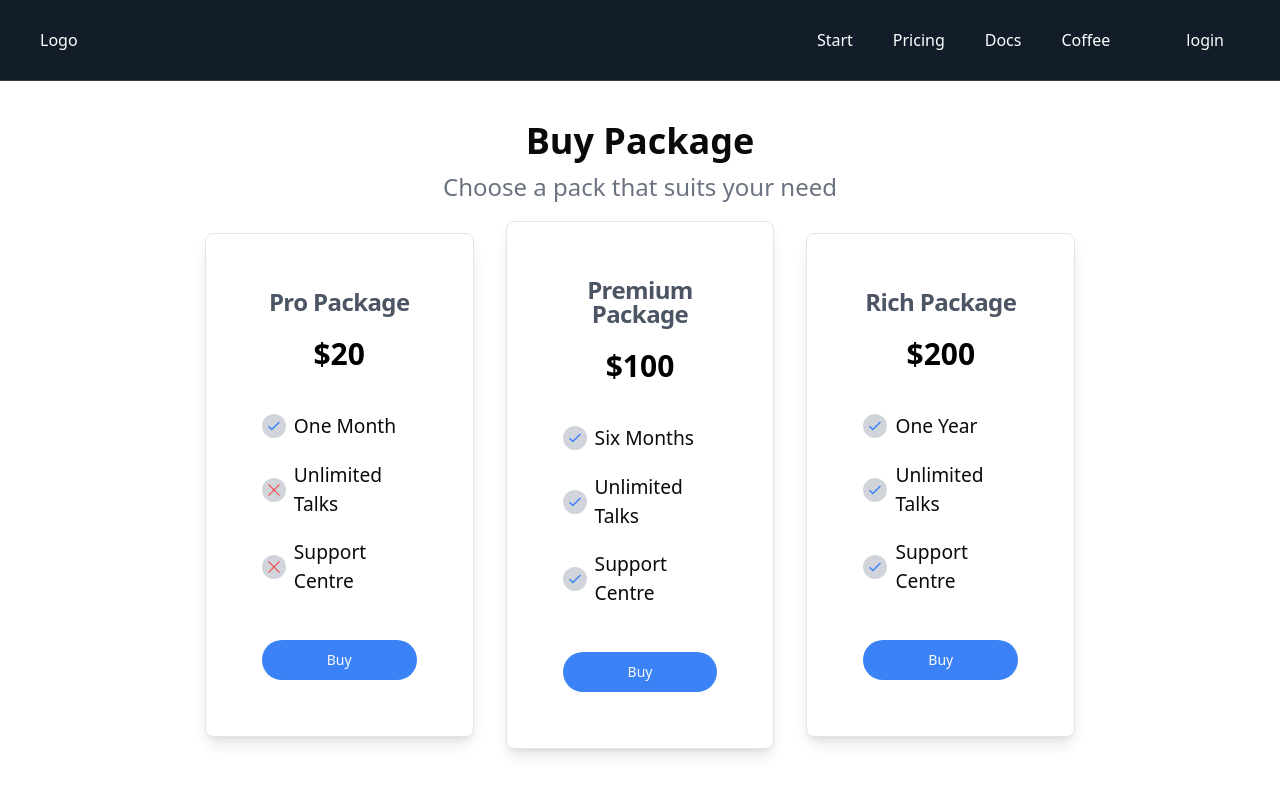
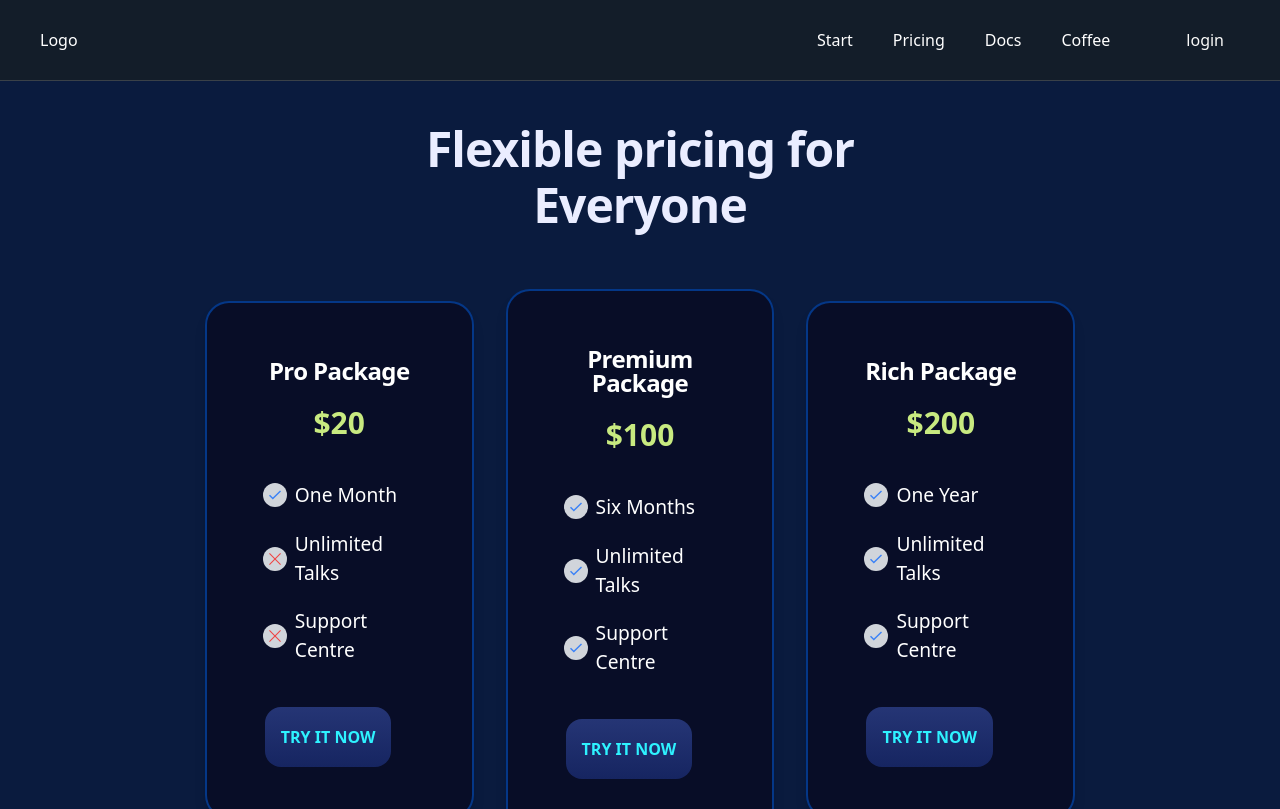
Before and after one commit to Dilippurohit47/Ai-Based-English-learning-App, a Next.js app: page /pricing in a window 1280 px wide. Built offline with nearby package versions, Linux system fonts and the light colour scheme; no server answers; the database is empty.

Commit message:
pricing page change

```diff
--- a/src/app/api/webhooks/user/route.ts
+++ b/src/app/api/webhooks/user/route.ts
@@ -8,9 +8,7 @@ const webhookSecret = process.env.NEXT_PUBLIC_WEBHOOK_SECRET || "";
 
 async function handler(request: Request) {
   const payload = await request.json();
-
   const headersList = headers();
-
   const heads = {
     "svix-id": headersList.get("svix-id"),
     "svix-timestamp": headersList.get("svix-timestamp"),
@@ -34,9 +32,7 @@ async function handler(request: Request) {
       { status: 400 }
     );
   }
-
   const eventType = evt.type;
-
   if (eventType === "user.created" || eventType === "user.updated") {
     const { id, ...attributes } = evt.data;
     const { data, error } = await supabase.from("users").insert({
--- a/src/app/globals.css
+++ b/src/app/globals.css
@@ -76,20 +76,42 @@
   }
 }
 
-
 .inner-shadow {
-  box-shadow: inset 0 0 20px  rgba(0, 0, 0, 1);
+  box-shadow: inset 0 0 20px rgba(0, 0, 0, 1);
   transition: box-shadow ease-in-out 0.4s;
 }
 
 .glow-effect {
-  box-shadow: 0 0 15px  rgba(154, 2, 255, 0.714); /* Outer glow */
+  box-shadow: 0 0 15px rgba(154, 2, 255, 0.714); /* Outer glow */
   transition: box-shadow 0.3s ease; /* Smooth transition */
 }
 
 .glow-effect:hover {
+  box-shadow: 0 0 25px rgba(240, 240, 241, 0.5); /* Brighter glow on hover */
+  transition: box-shadow 0.3s ease; /* Smooth transition */
+}
 
-  box-shadow: 0 0 25px  rgba(240, 240, 241, 0.5); /* Brighter glow on hover */
-  transition: box-shadow 0.3s ease; /* Smooth transition */
+@layer utilities {
+  .g4 {
+    background: linear-gradient(#253575, #162561);
+  }
 
+  .g7 {
+    background: linear-gradient(#1b275a, #0e1434);
+  }
+  .g8 {
+    background: linear-gradient(to right, transparent, #2ef2ff, transparent);
+  }
+  .h3 {
+    @apply text-[48px] font-semibold leading-[56px] tracking-[-0.02em];
+  }
+  .inner-before {
+    @apply before:g7 before:absolute before:inset-0 before:opacity-0 before:transition-opacity before:duration-500 before:content-[''];
+  }
+  .glow-before {
+    @apply before:g8 before:absolute before:left-[40%] before:top-0 before:z-[4] before:h-0.5 before:w-3/5 before:opacity-0 before:transition-all before:duration-500 before:content-[''] group-hover:before:left-4 group-hover:before:opacity-40;
+  }
+  .glow-after {
+    @apply after:g8 after:absolute after:bottom-0 after:left-4 after:z-[4] after:h-0.5 after:w-[35%] after:opacity-0 after:transition-all after:duration-500 after:content-[''] group-hover:after:left-[60%] group-hover:after:opacity-40;
+  }
 }
--- a/src/app/home/page.tsx
+++ b/src/app/home/page.tsx
@@ -6,14 +6,15 @@ import ss from "./s.png";
 import Image from "next/image";
 import Link from "next/link";
 import { useUser } from "@clerk/nextjs";
+import CustomButton from "@/components/my-components/CustomButton";
 
 const LandingPage = () => {
   const { isSignedIn } = useUser();
 
   return (
-    <div className=" bg-[#131D29] flex flex-col gap-8 items-center justify-center">
+    <div className=" bg-[#080D27] flex flex-col gap-8 items-center justify-center mb-4">
       <TypeWriter />
-      <div className=" h-2/4 w-2/4  p-4 border rounded-3xl  border-[#80808098] ">
+      <div className=" h-2/4 w-2/4  p-4 border-[0.5px] border-[#001aff3c] rounded-3xl  ">
         <Image
           src={ss}
           alt="Image"
@@ -22,14 +23,14 @@ const LandingPage = () => {
       </div>
       <div className="flex gap-6">
         <Link href={`${isSignedIn ? "/demo" : "/sign-in?redirect=demo"}`}>
-          <Button className="bg-green-500 hover:scale-110 transition-all ease-in-out duration-300">
+          <CustomButton>
             Demo
-          </Button>
+          </CustomButton>
         </Link>
         <Link href={"/pricing"}>
-          <Button className="bg-blue-500  hover:scale-110 transition-all ease-in-out duration-300">
+          <CustomButton >
             Pricing
-          </Button>
+          </CustomButton>
         </Link>
       </div>
     </div>
--- a/src/app/page.tsx
+++ b/src/app/page.tsx
@@ -25,7 +25,7 @@ return () => {
 };
   },[])
 
-  return <div className=" bg-[#131D29] h-[90.5vh] py-16" >
+  return <div className=" bg-[#080D27] h-[90.5vh] py-16" >
 <LandingPage />
 <SecondPage />
   </div>;
--- a/src/app/pricing/page.tsx
+++ b/src/app/pricing/page.tsx
@@ -9,7 +9,7 @@ import {
 } from "@/components/ui/card";
 import { IoMdCheckmark } from "react-icons/io";
 import { RxCross1 } from "react-icons/rx";
-
+import CustomButton from "../../components/my-components/CustomButton";
 interface Benefit {
   [key: string]: string;
 }
@@ -78,27 +78,29 @@ const PackagePlans: PackageTypes[] = [
 
 const Page = () => {
   return (
-    <div className="py-10 bg-[#FFFFFF] ">
-      <h1 className="text-center  text-4xl font-semibold">Buy Package</h1>
-      <p className="text-center text-[1.5rem] text-gray-500 mt-2 mb-4">
-        Choose a pack that suits your need
-      </p>
-      <div className=" flex flex-col md:flex-row h-full   items-center  gap-8  justify-center ">
+    <div className=" bg-[#0A1B3E] h-[91vh] py-10 overflow-hidden ">
+      <h1 className="h3 max-lg:h4 max-md:h5 z-3 relative mx-auto mb-14 max-w-lg text-center text-p4 max-md:mb-11 max-sm:max-w-sm">
+        Flexible pricing for Everyone
+      </h1>
+      <div className=" flex flex-col md:flex-row mt-8  items-center  gap-8  justify-center ">
         {PackagePlans?.map((item, index) => (
-          <Card key={index}  className="px-8 py-8 w-[21vw]  cursor-pointer hover:scale-105 transition-all ease-in-out duration-300 shadow-lg ">
+          <Card
+            key={index}
+            className="px-8 pt-8 pb-6 w-[21vw] bg-[#080D27] rounded-3xl  cursor-pointer hover:scale-105 transition-all ease-in-out duration-500 shadow-lg border-2  border-[#006eff71]"
+          >
             <CardHeader>
-              <CardTitle className="text-center  text-gray-600 mb-4">
+              <CardTitle className="text-center  text-white mb-4">
                 {item.name}
               </CardTitle>
-              <CardDescription className="text-center  text-black text-3xl font-bold">
+              <CardDescription className="text-center  text-[#C8EA80] text-3xl font-bold">
                 ${item.price}
               </CardDescription>
             </CardHeader>
-            <CardContent className="mt-4 flex flex-col gap-5">
+            <CardContent className="mt-4 flex flex-col text-white  gap-5">
               {item.benefits.map((bene, index) => (
                 <div className="flex gap-2 items-center">
                   {bene.available === "Yes" ? (
-                    <p className="bg-gray-300 rounded-full p-1 text-blue-500">
+                      <p className="bg-gray-300 rounded-full  p-1 text-blue-500">
                       <IoMdCheckmark />
                     </p>
                   ) : (
@@ -111,10 +113,8 @@ const Page = () => {
                 </div>
               ))}
             </CardContent>
-            <CardFooter>
-              <Button className="rounded-full mt-5 bg-blue-500 w-full ">
-                Buy
-              </Button>
+            <CardFooter className="mt-4">
+              <CustomButton>Try it Now</CustomButton>
             </CardFooter>
           </Card>
         ))}
--- a/src/app/sign-in/[[...sign-in]]/page.tsx
+++ b/src/app/sign-in/[[...sign-in]]/page.tsx
@@ -6,10 +6,12 @@ export default function Page() {
   const searchparams = useSearchParams();
   const redirectUrl = searchparams.get("redirect");
 
-
   return (
     <div className="flex h-screen justify-center items-center">
- <SignIn  fallbackRedirectUrl={`${redirectUrl ? `/${redirectUrl}` : "/"}`} signUpFallbackRedirectUrl="/" />
+      <SignIn
+        fallbackRedirectUrl={`${redirectUrl ? `/${redirectUrl}` : "/"}`}
+        signUpFallbackRedirectUrl="/"
+      />
     </div>
   );
 }
--- /dev/null
+++ b/src/components/my-components/CustomButton.jsx
@@ -0,0 +1,23 @@
+import React from "react";
+
+const CustomButton = ({ children }) => {
+  const Inner = () => (
+    <>
+      <span className="relative flex items-center min-h-[60px] px-4 g4 rounded-2xl inner-before group-hover:before:opacity-100  overflow-hidden">
+      <span className="relative z-2 font-poppins base-bold text-p1 uppercase text-[16px] font-bold leading-[24px]  ">
+          {children}
+        </span>
+      </span>
+      <span className="glow-before glow-after" />
+
+    </>
+  );
+
+  return (
+    <button className="relative p-0.5 g5 rounded-2xl shadow-500 group">
+      <Inner />
+    </button>
+  );
+};
+
+export default CustomButton;
--- a/tailwind.config.ts
+++ b/tailwind.config.ts
@@ -10,6 +10,8 @@ const config: Config = {
   theme: {
   	extend: {
   		colors: {
+			p1: '#2EF2FF',
+			p4: '#EAEDFF',
   			background: 'hsl(var(--background))',
   			foreground: 'hsl(var(--foreground))',
   			card: {
```
Also changed, not shown: src/pages/SecondPage.tsx (+17 -8 lines).
